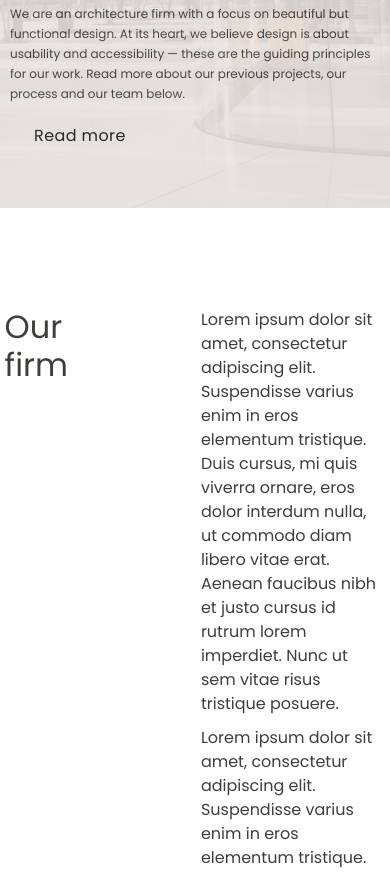
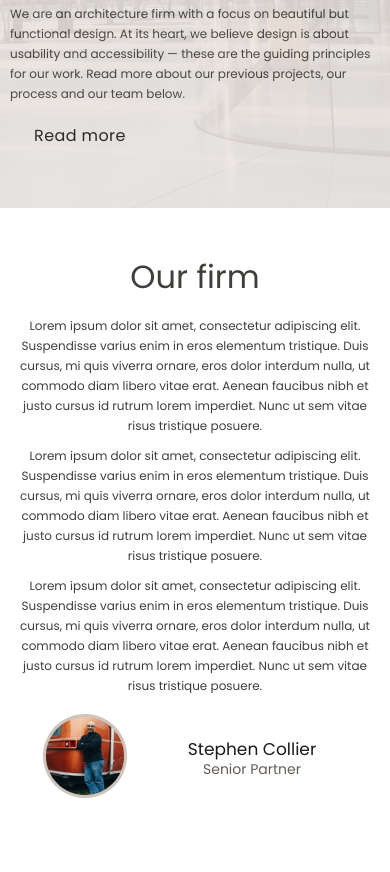
Before and after one commit to Daniil-gavrilooov/wishbone, a plain HTML site: page app/index.html in a window 390 px wide. Shown: the part 224-1096 px from the top of the page. After the commit the page ends 1050 px from the top, so only its background shows below. Drawn offline with Linux system fonts and the light colour scheme.

Commit message:
finish (about)

```diff
--- a/app/scss/_about.scss
+++ b/app/scss/_about.scss
@@ -2,9 +2,9 @@
     padding: 100px 0;
     &__content {
         display: flex;
-        justify-content: center;
+        justify-content: space-around;
         align-items: start;
-        gap: 133px;
+        // gap: 133px;
     }
 
     &__title {
@@ -18,13 +18,13 @@
         margin-bottom: 10px;
     }
 
-    &__name{
+    &__name {
         padding-left: 114px;
         padding-top: 30px;
         position: relative;
-        &::before{
+        &::before {
             position: absolute;
-            content: '';
+            content: "";
             width: 84px;
             height: 84px;
             left: 0;
@@ -45,3 +45,34 @@
         }
     }
 }
+
+@media (max-width: 700px) {
+    .about {
+        &__content {
+            flex-direction: column;
+            align-items: center;
+            gap: 20px;
+            text-align: center;
+        }
+
+        &__name {
+            padding-left: 114px;
+            &::before {
+                left: 15%;
+            }
+        }
+    }
+}
+
+@media (max-width: 500px) {
+    .about {
+        padding: 50px 0;
+        &__text {
+            font-size: 12px;
+            line-height: 20px;
+        }
+        &__name::before{
+            left: 9%;
+        }
+    }
+}
```
Also changed, not shown: app/css/style.min.css.
